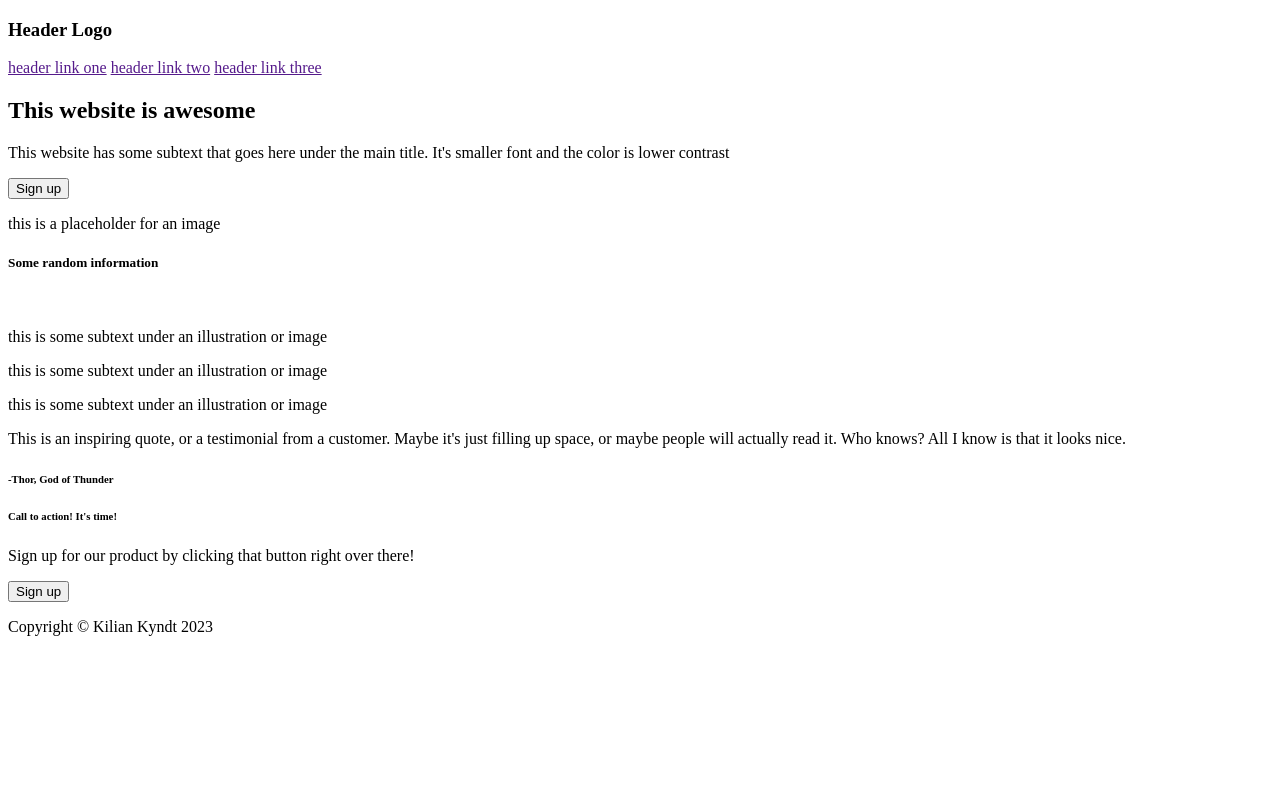
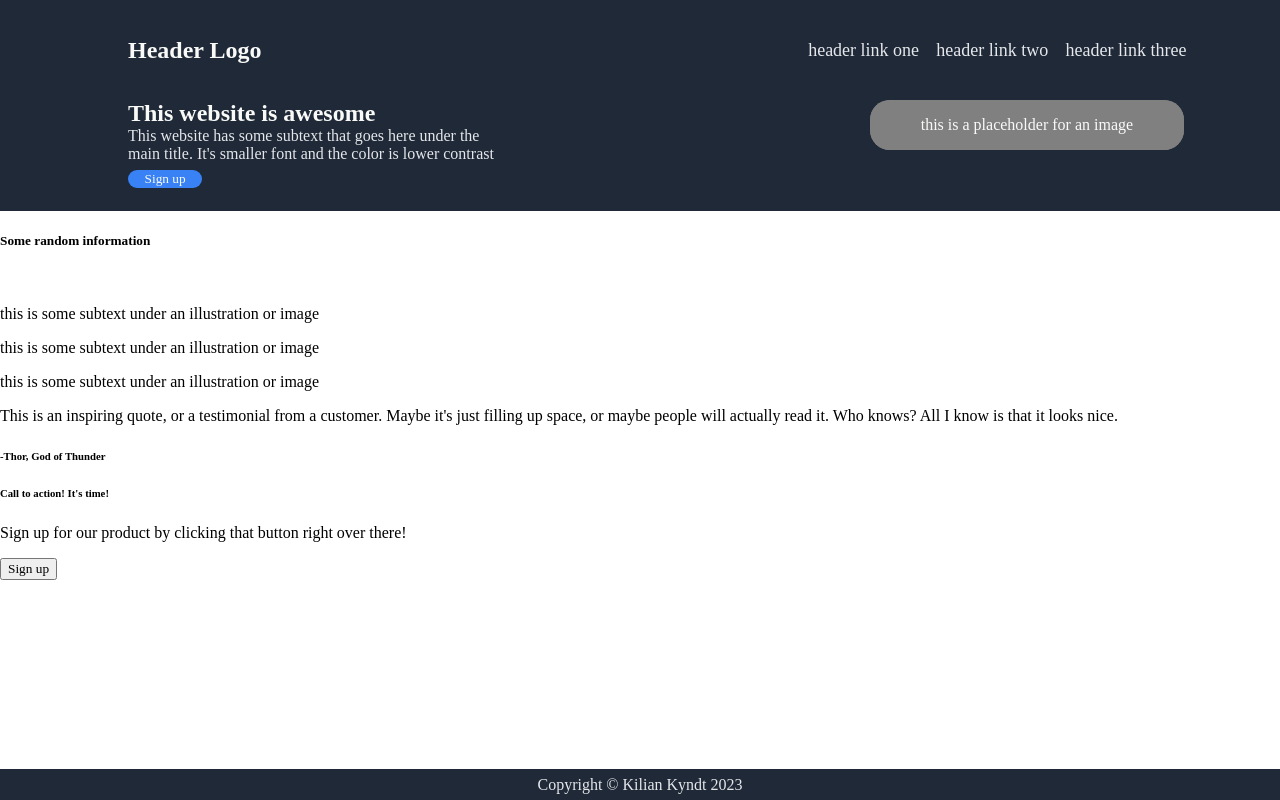
Before and after one commit to Kilvis/odin-landing-page-project, a plain HTML site: page index.html in a window 1280 px wide. Drawn offline with Linux system fonts and the light colour scheme.

Commit message:
minor changes to index.html and added css for header, footer and description part

```diff
--- a/index.html
+++ b/index.html
@@ -5,27 +5,31 @@
     <meta http-equiv="X-UA-Compatible" content="IE=edge">
     <meta name="viewport" content="width=device-width, initial-scale=1.0">
     <title>Document</title>
+    <link rel="stylesheet" href="./style.css">
 </head>
 <body>
     <header>
-        <span class="header logo">
+        <span class="logo">
             <h3>Header Logo</h3>
         </span>
-        <span class="header links">
+        <span class="links">
             <a href="">header link one</head></a>
             <a href="">header link two</head></a>
             <a href="">header link three</head></a>
         </span>
     </header>
-    <div class="desciption">
-        <div class="desciption text">
+    <main>
+        <div class="description">
+            <div class="desciption sign-up">
+                <div class="description sign-up text">
                     <h2>This website is awesome</h2>
                     <p>This website has some subtext that goes here under the main title. It's smaller font and the color is lower contrast</p>
                 </div>
-        <div class="desciption button">
+                <div class="description sign-up button">
                     <button>Sign up</button>
                 </div>
-        <div class="desciption image">
+            </div>
+            <div class="description image">
                 <div class="desciption image text">
                     <p>this is a placeholder for an image</p>
                 </div>
@@ -61,6 +65,7 @@
                 <button>Sign up</button>
             </div>
         </div>
+    </main>
     <footer>
         <p>Copyright © Kilian Kyndt 2023</p>
     </footer>
--- a/style.css
+++ b/style.css
@@ -0,0 +1,142 @@
+* {
+    font-family: 'Times New Roman', Times, serif;
+}
+
+body {
+    margin: 0;
+}
+
+a {
+    text-decoration: none;
+}
+
+header, footer {
+    position: fixed;
+    background-color: #1f2937;
+    display: flex;
+}
+header {
+    width: 100%;
+    top: 0;
+    height: 100px;
+}
+
+header .logo {
+    align-self: center;
+    margin-left: 10%;
+}
+
+header .logo h3 {
+    font-size: 24px;
+    color: #F9FAF8;
+}
+
+header .links {
+    display: flex;
+    align-self: center;
+    margin-left: auto;
+    margin-right: 10%;
+    gap: 5%;
+
+}
+
+header .links a {
+    flex: auto 1 0;
+    font-size: 18px;
+    color: #E5E7EB;
+}
+
+header .links a:hover {
+    flex: auto 1 0;
+    font-size: 18px;
+    color: #1f2937;
+    background-color: #E5E7EB;
+    border-radius: 5px;
+}
+
+
+main {
+    margin-top: 100px;
+}
+
+.description {
+    display: flex;
+    background-color: #1f2937;
+}
+
+.description .sign-up {
+
+    flex: auto 1 0;
+    flex-direction: column;
+    margin-left: 10%;
+    margin-right: auto;
+    width: 50%;
+}
+
+.description.sign-up.text {
+    margin: 0;
+}
+
+.description.sign-up.text h2 {
+    margin: 0;
+    color: #F9FAF8;
+}
+
+.description .sign-up .text p {
+    margin: 0;
+    margin-bottom: 2%;
+    color: #E5E7EB;
+}
+
+.description .sign-up.button{
+    margin: 0%;
+    width: 10%;
+    margin-bottom: 3%;
+}
+
+.description .sign-up button {
+    margin: 0%;
+    background-color: #3882F6;
+    color: #F9FAF8;
+    border: none;
+    border-radius: 20px;
+}
+
+.description .sign-up button:hover {
+    margin: 0%;
+    background-color: #F9FAF8;
+    color: #1f2937;
+    border: none;
+    border-radius: 20px;
+}
+
+.description .image {
+    flex: auto 1 0;
+    background-color: gray;
+    margin-left: auto;
+    margin-right: 7.5%;
+    height: 10%;
+    border-radius: 20px;
+}
+
+.description .image .text {
+    margin: 0;
+}
+
+.description .image .text p{
+    color: #F9FAF8;
+
+    text-align: center;
+}
+
+footer {
+    bottom: 0;
+    width: 100%;
+
+}
+
+footer p {
+    color: #E5E7EB;
+    align-self: center;
+    margin: 0.5% auto;
+}
```
Lines whose indentation alone changed are shown as unchanged.
